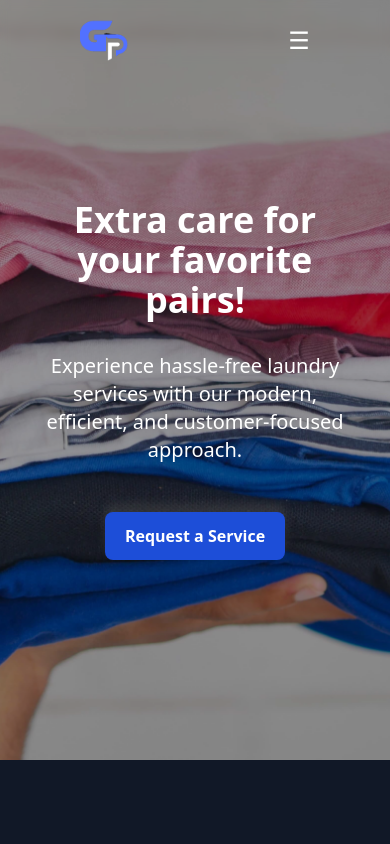
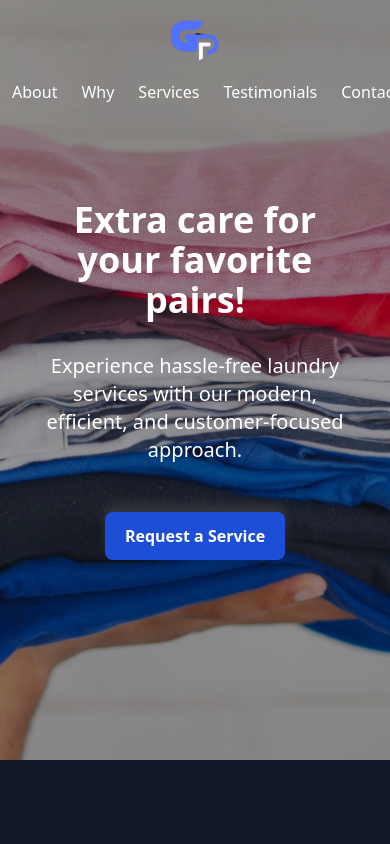
Before and after one commit to Adejokemi/laundromat, a plain HTML site: page index.html in a window 390 px wide. Shown: the top 844 px of the page. Drawn offline with nearby package versions, Linux system fonts and the light colour scheme.

Commit message:
laundromat

```diff
--- a/index.html
+++ b/index.html
@@ -77,12 +77,9 @@
 </head>
 <body class="bg-gray-900 text-white">
 
-    <nav class="navbar fixed top-0 left-0 w-full pt-4 text-white flex justify-around items-center">
-        <div><img class="w-12" src="img/logo.png" alt="logo"></div>
-        <div class="flex items-center space-x-3 sm:hidden">
-            <button id="menu-toggle" class="text-2xl focus:outline-none">&#9776;</button>
-        </div>
-        <div id="menu" class="hidden sm:flex sm:flex-col sm:items-center space-y-3">
+    <nav class="navbar fixed top-0 left-0 w-full pt-4 text-white lg:flex justify-around items-center">
+        <div class="flex justify-center items-center pb-4"><img class="w-12" src="img/logo.png" alt="logo"></div>
+        <div id="menu" class="sm:flex sm:flex-col sm:items-center space-y-3">
         <div class="flex items-center justify-between">
             <a class="px-3 hover:text-blue-400" href="#about">About</a>
             <a class="px-3 hover:text-blue-400" href="#why">Why</a>
```
